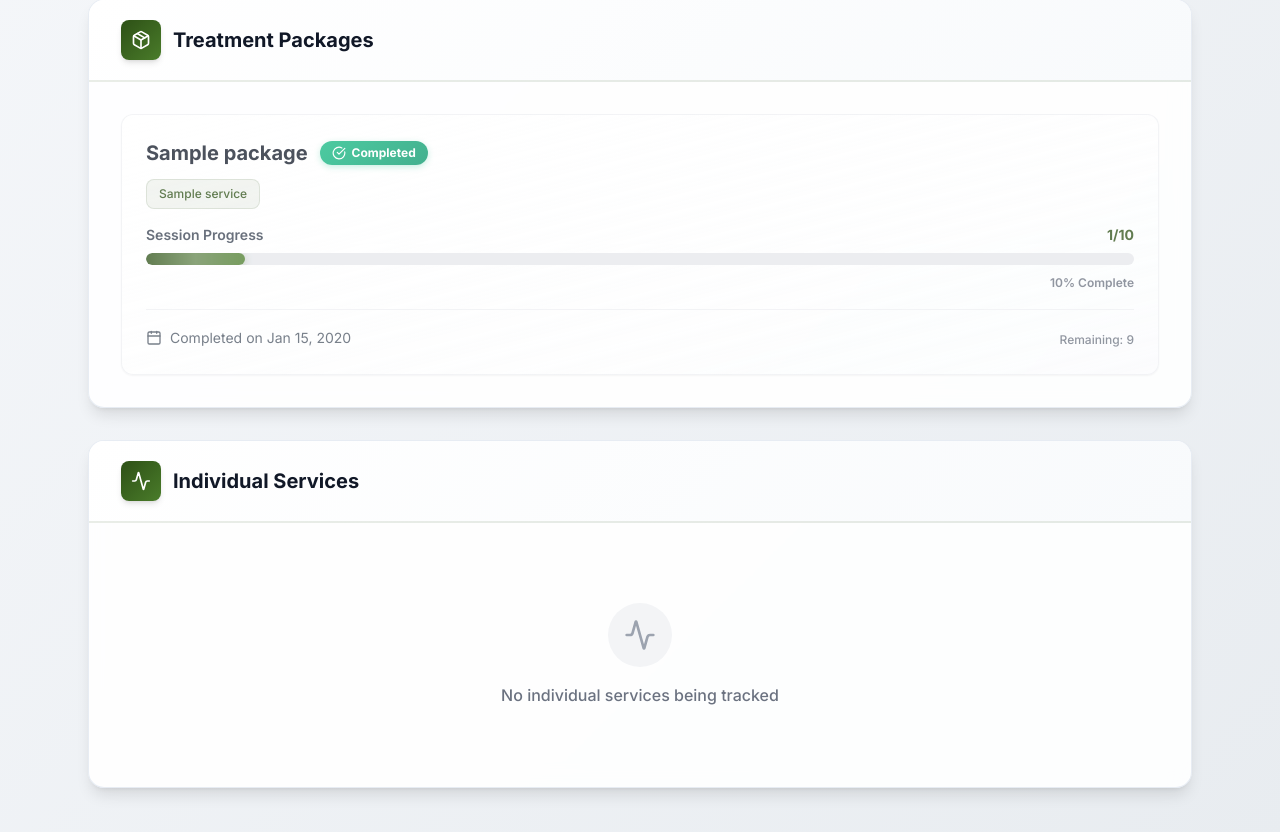
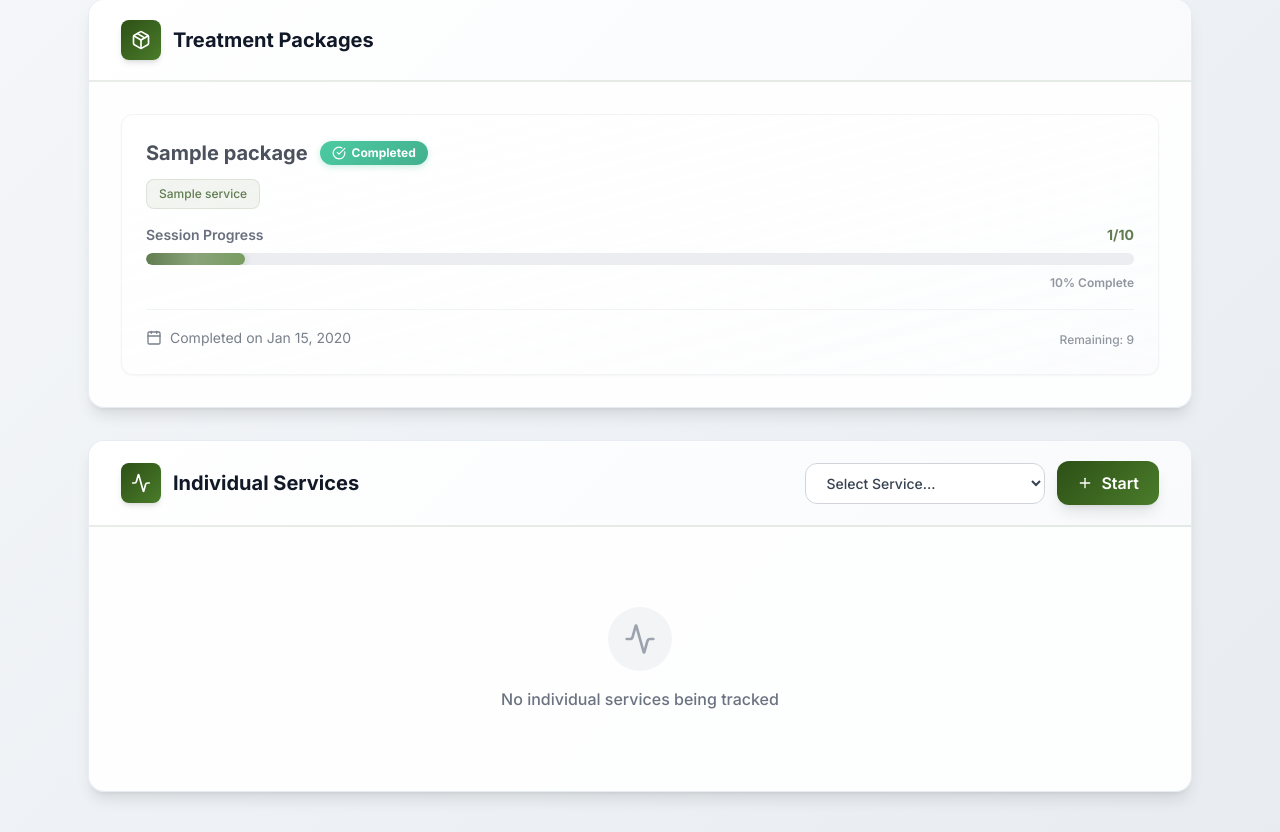
Before and after one commit to GhandourGh/skinova, a Django app: page /client/1/profile/ in a window 1280 px wide. Shown: the part 238-1070 px from the top of the page. Run offline with Django 5.2, Linux system fonts and the light colour scheme; a user stored in the database is signed in; tables that the repository leaves empty hold one stand-in row (values such as "Sample post"); data that the repository does not hold is empty; some libraries are stand-ins or nearby versions.

Commit message:
Add individual service assignment to client profile

```diff
--- a/core/templates/core/client_profile.html
+++ b/core/templates/core/client_profile.html
@@ -258,12 +258,29 @@
         <!-- Individual Services Section -->
         <div class="card-modern rounded-2xl shadow-lg mb-8 overflow-hidden animate-slide-in" style="animation-delay: 0.2s">
             <div class="section-header px-8 py-5">
+                <div class="flex items-center justify-between">
                     <h2 class="text-xl font-bold text-gray-900 flex items-center">
                         <div class="w-10 h-10 rounded-lg bg-gradient-to-br from-[#2D5016] to-[#4a7c2a] flex items-center justify-center mr-3 shadow-md">
                             <i data-lucide="activity" class="w-5 h-5 text-white"></i>
                         </div>
                         Individual Services
                     </h2>
+                    {% if available_services %}
+                    <form method="post" action="{% url 'start_service_session' client.id %}" class="flex items-center space-x-3">
+                        {% csrf_token %}
+                        <select name="service_id" class="px-4 py-2.5 border border-gray-300 rounded-xl text-sm font-medium text-gray-700 bg-white focus:ring-2 focus:ring-[#2D5016] focus:border-transparent transition-all" required>
+                            <option value="">Select Service...</option>
+                            {% for service in available_services %}
+                                <option value="{{ service.id }}">{{ service.name }} ({{ service.sessions_required }} sessions)</option>
+                            {% endfor %}
+                        </select>
+                        <button type="submit" class="btn-primary inline-flex items-center px-5 py-2.5 rounded-xl text-white font-semibold shadow-lg">
+                            <i data-lucide="plus" class="w-4 h-4 mr-2"></i>
+                            Start
+                        </button>
+                    </form>
+                    {% endif %}
+                </div>
             </div>
 
             <div class="p-8">
--- a/core/views.py
+++ b/core/views.py
@@ -11,7 +11,7 @@ import os
 import zipfile
 import io
 from .models import Client
-from appointments.models import ClientPackage, ClientServiceSession, Package
+from appointments.models import ClientPackage, ClientServiceSession, Package, Service
 
 
 @login_required
@@ -29,11 +29,16 @@ def client_profile(request, client_id):
     assigned_package_ids = client_packages.values_list('package_id', flat=True)
     available_packages = Package.objects.filter(is_active=True).exclude(id__in=assigned_package_ids).prefetch_related('services')
 
+    # Get available services for assignment (active services)
+    # We can filter out services already being tracked if desired, or allow multiple
+    available_services = Service.objects.filter(is_active=True)
+
     context = {
         'client': client,
         'client_packages': client_packages,
         'service_sessions': service_sessions,
         'available_packages': available_packages,
+        'available_services': available_services,
     }
 
     return render(request, 'core/client_profile.html', context)
```
Lines whose indentation alone changed are shown as unchanged.
